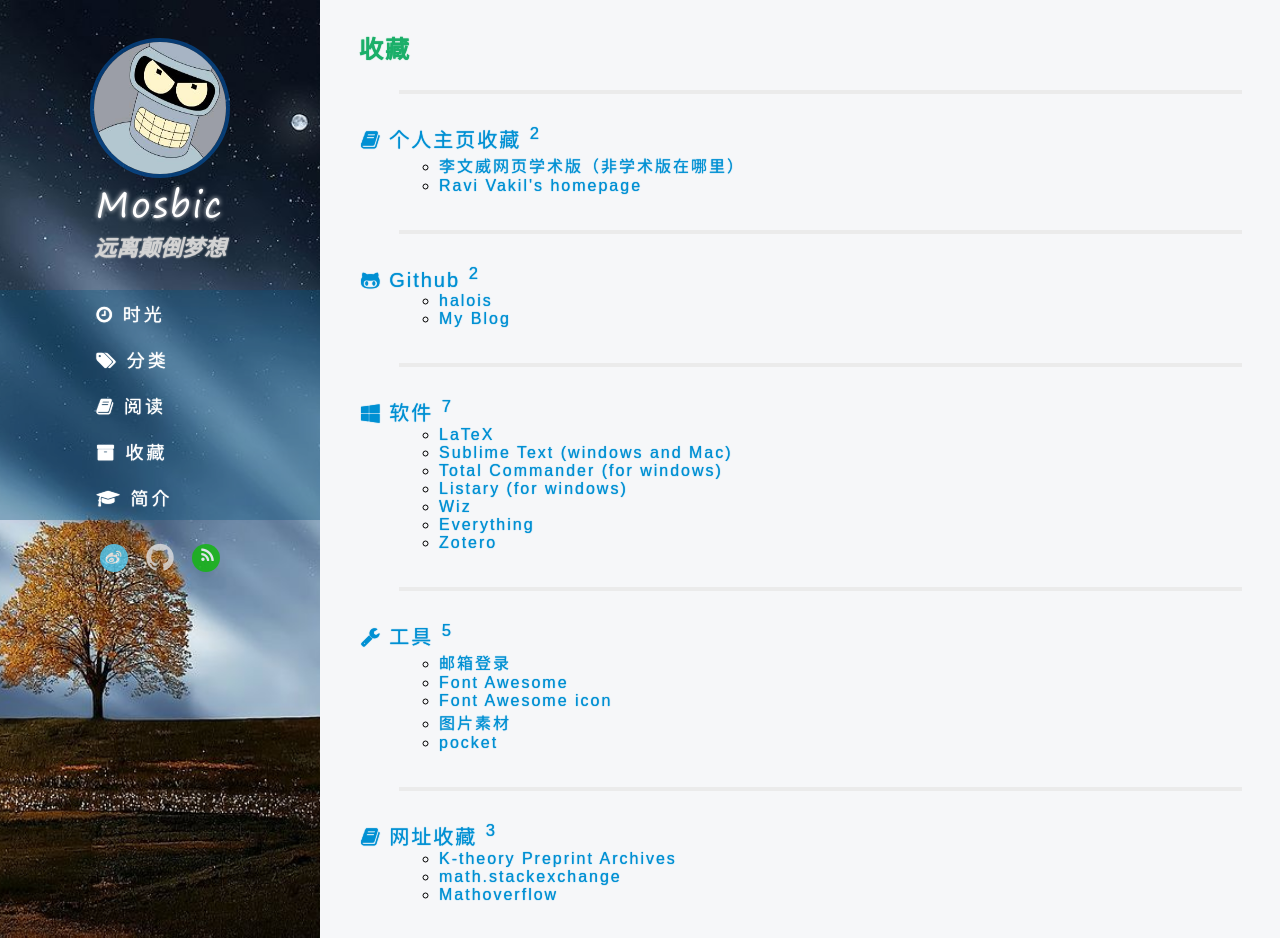
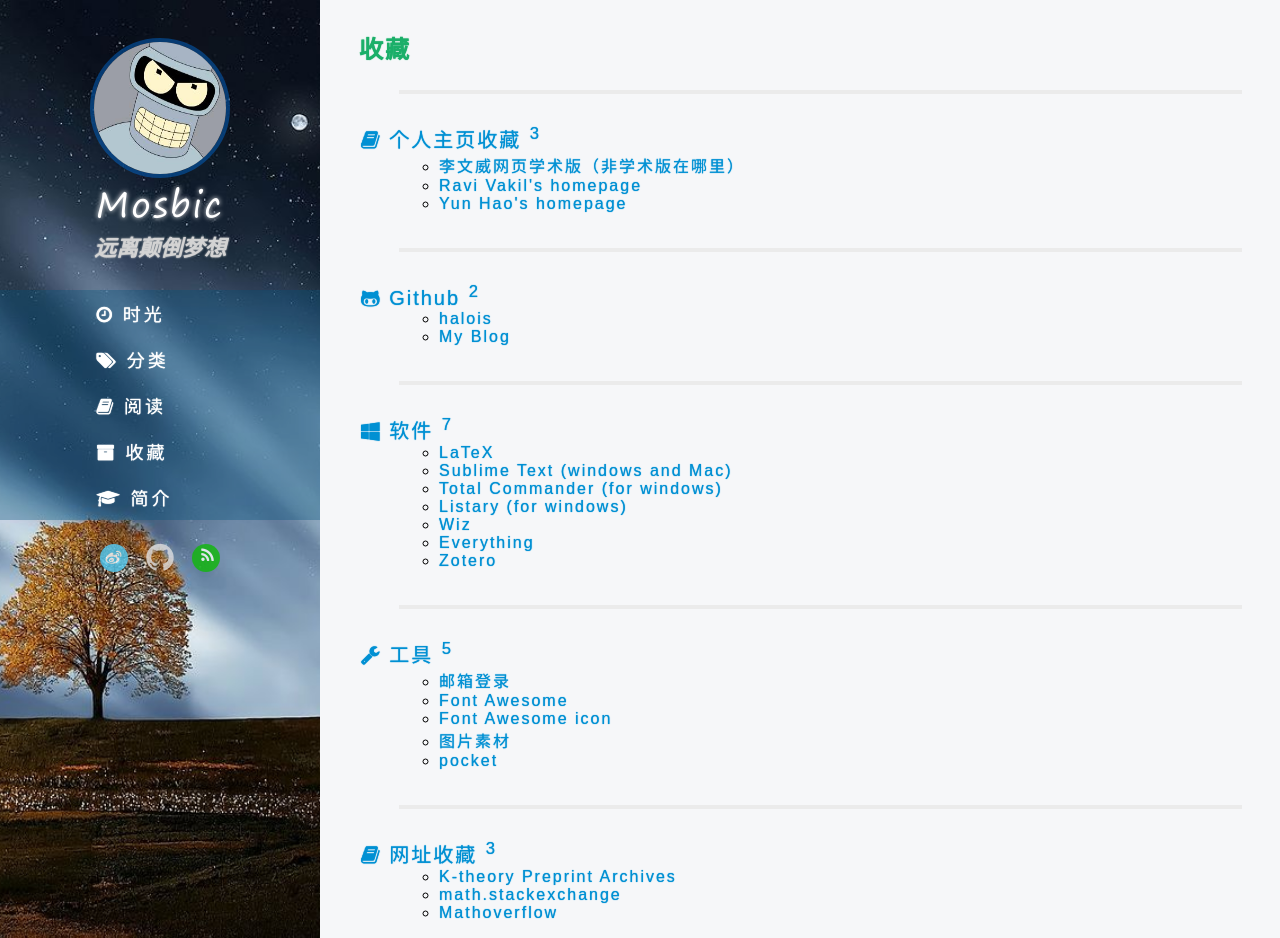
Before and after one commit to halois/halois.github.io, a Jekyll site: the page built from page/resource.html, in a window 1280 px wide and 938 px high. Built offline with Jekyll 4.4.1, drawn with Linux system fonts in a browser that asks for light colours; some web fonts are replaced; comment, search, counter and statistics services are not loaded.

Commit message:
恢复了之前的主页
以前不知道怎么弄崩溃了

```diff
--- a/_data/orgs/blog.yml
+++ b/_data/orgs/blog.yml
@@ -7,3 +7,6 @@ members:
 
  - name: Ravi Vakil's homepage
    link: http://math.stanford.edu/~vakil/
+
+ - name: Yun Hao's homepage
+   link: http://haoyun.github.io/
```
